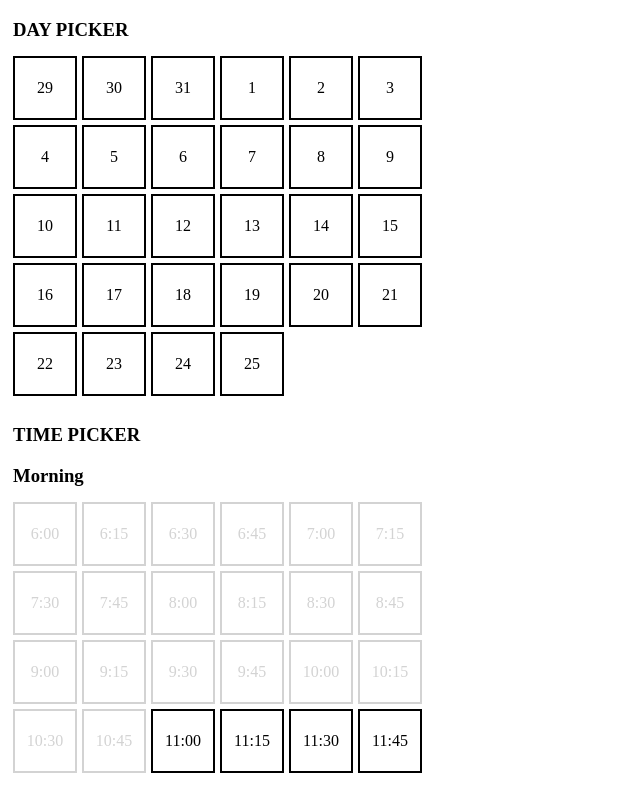
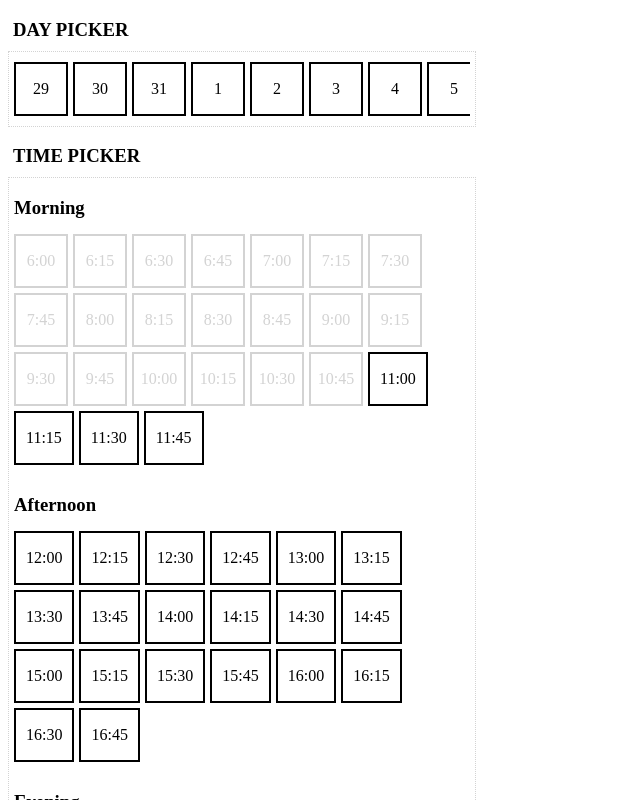
Before and after one commit to maciejk77/time-date-picker, a React (Create React App) app: page / in a window 1280 px wide. Shown: the top 800 px of the page, without its empty margins (0-640 px from the left). Built offline with nearby package versions, Linux system fonts and the light colour scheme.

Commit message:
Add scroll across for day picker, orientation flag

```diff
--- a/src/components/DayPicker/index.js
+++ b/src/components/DayPicker/index.js
@@ -36,7 +36,7 @@ const DayPicker = () => {
 };
 
 const styles = {
-  dayPicker: {},
+  dayPicker: { border: '1px dotted lightgray', paddingRight: 5 },
 };
 
 export default DayPicker;
--- a/src/components/Pick/index.js
+++ b/src/components/Pick/index.js
@@ -20,21 +20,21 @@ const styles = {
     alignItems: 'center',
     border: '2px solid black',
     display: 'flex',
-    height: 40,
+    height: 30,
     justifyContent: 'center',
     margin: '0 5px 5px 0',
     padding: 10,
-    width: 40,
+    minWidth: 30,
   },
 
   inactivePick: {
     alignItems: 'center',
     display: 'flex',
-    height: 40,
+    height: 30,
     justifyContent: 'center',
     margin: '0 5px 5px 0',
     padding: 10,
-    width: 40,
+    width: 30,
     // TODO: above repeated here as a quick fix, refactor to something like [...pick, inactivePick] latter being just two items below
     border: '2px solid lightgray',
     color: 'lightgray',
--- a/src/components/Picker/index.js
+++ b/src/components/Picker/index.js
@@ -1,8 +1,12 @@
 import React from 'react';
 import Pick from '../Pick';
 
-const Picker = ({ dataKey, data, onClick, type }) => (
-  <div style={styles.picker}>
+const Picker = ({ dataKey, data, onClick, type }) => {
+  // TODO: Refactor this logic and below repetition of styles to react-jss, styled-components
+  const orientation = type === 'day' ? styles.pickerDay : styles.pickerTime;
+
+  return (
+    <div style={orientation}>
       {data.map((item, idx) => (
         <Pick
           key={idx}
@@ -14,10 +18,19 @@ const Picker = ({ dataKey, data, onClick, type }) => (
       ))}
     </div>
   );
+};
 
 const styles = {
-  picker: {
+  pickerDay: {
     display: 'flex',
+    overflow: 'auto',
+    // flexWrap: 'wrap',
+    marginTop: 5,
+    padding: 5,
+  },
+  pickerTime: {
+    display: 'flex',
+    // overflow: 'auto',
     flexWrap: 'wrap',
     marginTop: 5,
     padding: 5,
--- a/src/components/TimePicker/index.js
+++ b/src/components/TimePicker/index.js
@@ -50,7 +50,7 @@ const TimePicker = () => {
 };
 
 const styles = {
-  timePicker: {},
+  timePicker: { border: '1px dotted lightgray' },
 };
 
 export default TimePicker;
```
Lines whose indentation alone changed are shown as unchanged.
